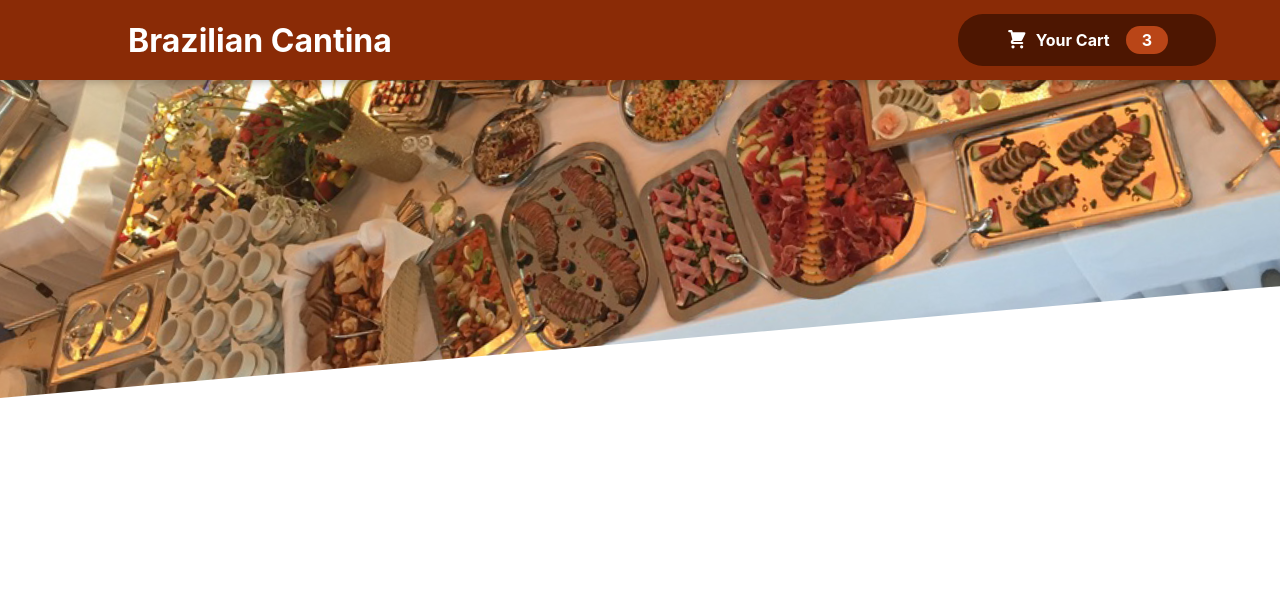
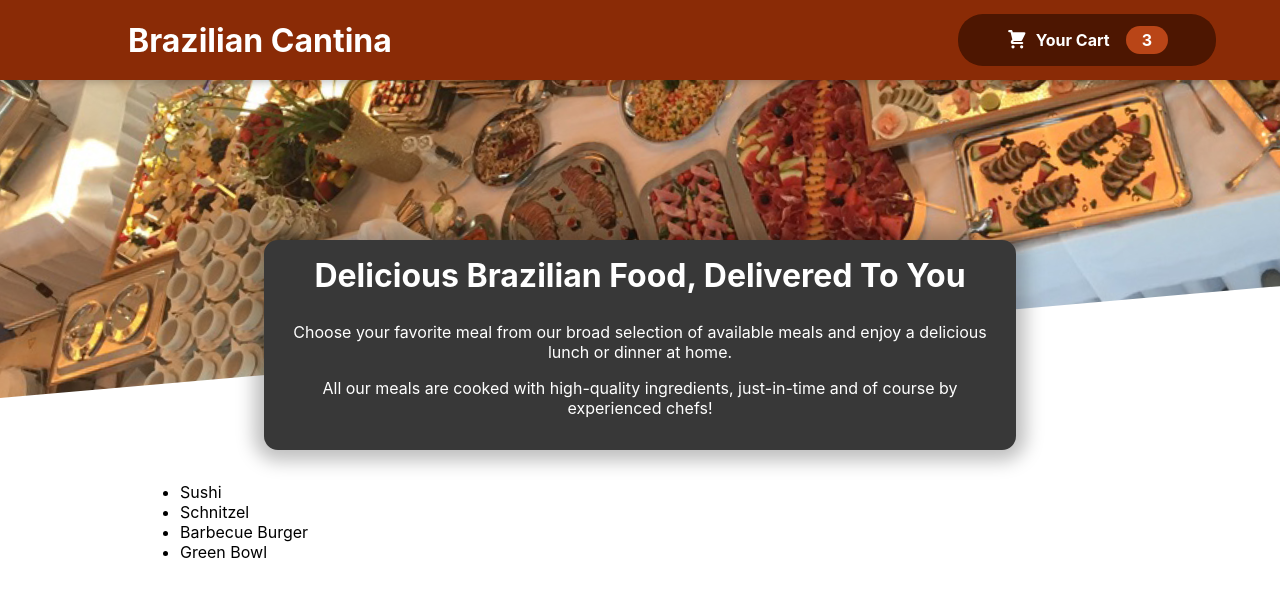
Before and after one commit to wilkesilvaj/react-brazilian-cantina, a React (Create React App) app in the folder my-app/: page / in a window 1280 px wide. Shown: the top 596 px of the page. Built offline with nearby package versions, Linux system fonts and the light colour scheme.

Commit message:
Added the basic structure to render the available meals list in our food app

```diff
--- a/my-app/src/App.js
+++ b/my-app/src/App.js
@@ -2,11 +2,14 @@ import logo from "./logo.svg";
 import "./App.css";
 import Header from "../src/components/Layout/Header";
 import { Fragment } from "react";
-
+import Meals from "./components/Meals/Meals";
 function App() {
   return (
     <Fragment>
       <Header />
+      <main>
+        <Meals />
+      </main>
     </Fragment>
   );
 }
--- /dev/null
+++ b/my-app/src/components/Meals/AvailableMeals.js
@@ -0,0 +1,42 @@
+import classes from './AvailableMeals.module.css';
+
+const DUMMY_MEALS = [
+  {
+    id: "m1",
+    name: "Sushi",
+    description: "Finest fish and veggies",
+    price: 22.99,
+  },
+  {
+    id: "m2",
+    name: "Schnitzel",
+    description: "A german specialty!",
+    price: 16.5,
+  },
+  {
+    id: "m3",
+    name: "Barbecue Burger",
+    description: "American, raw, meaty",
+    price: 12.99,
+  },
+  {
+    id: "m4",
+    name: "Green Bowl",
+    description: "Healthy...and green...",
+    price: 18.99,
+  },
+];
+
+const AvailableMeals = () => {
+  return (
+    <section>
+      <ul className={classes.meals}>
+        {DUMMY_MEALS.map((meal) => (
+          <li key={meal.id}>{meal.name}</li>
+        ))}
+      </ul>
+    </section>
+  );
+};
+
+export default AvailableMeals;
--- /dev/null
+++ b/my-app/src/components/Meals/AvailableMeals.module.css
@@ -0,0 +1,24 @@
+.meals {
+  max-width: 60rem;
+  width: 90%;
+  margin: 2rem auto;
+  animation: meals-appear 1s ease-out forwards;
+}
+
+.meals ul {
+  list-style: none;
+  margin: 0;
+  padding: 0;
+}
+
+@keyframes meals-appear {
+  from {
+    opacity: 0;
+    transform: translateY(3rem);
+  }
+
+  to {
+    opacity: 1;
+    transform: translateY(0);
+  }
+}
--- /dev/null
+++ b/my-app/src/components/Meals/Meals.js
@@ -0,0 +1,15 @@
+import { Fragment } from "react";
+import AvailableMeals from "./AvailableMeals";
+import MealsSummary from "./MealsSummary";
+import Header from "../Layout/Header";
+const Meals = () => {
+    return (
+        <Fragment>
+            <MealsSummary />
+            <AvailableMeals />
+        </Fragment>
+    )
+
+}
+
+export default Meals;
--- /dev/null
+++ b/my-app/src/components/Meals/MealsSummary.js
@@ -0,0 +1,18 @@
+import classes from './MealsSummary.module.css';
+const MealsSummary = () => {
+  return (
+    <section className={classes.summary}>
+      <h2>Delicious Brazilian Food, Delivered To You</h2>
+      <p>
+        Choose your favorite meal from our broad selection of available meals
+        and enjoy a delicious lunch or dinner at home.
+      </p>
+      <p>
+        All our meals are cooked with high-quality ingredients, just-in-time and
+        of course by experienced chefs!
+      </p>
+    </section>
+  );
+};
+
+export default MealsSummary;
--- /dev/null
+++ b/my-app/src/components/Meals/MealsSummary.module.css
@@ -0,0 +1,18 @@
+.summary {
+  text-align: center;
+  max-width: 45rem;
+  width: 90%;
+  margin: auto;
+  margin-top: -10rem;
+  position: relative;
+  background-color: #383838;
+  color: white;
+  border-radius: 14px;
+  padding: 1rem;
+  box-shadow: 0 1px 18px 10px rgba(0, 0, 0, 0.25);
+}
+
+.summary h2 {
+  font-size: 2rem;
+  margin-top: 0;
+}
```
